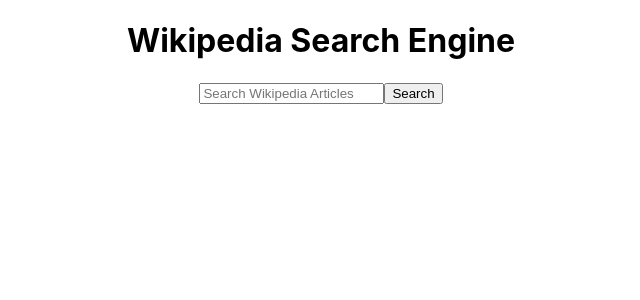
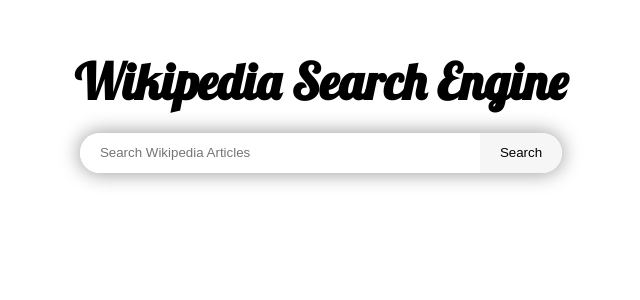
Before and after one commit to kaathryyn/2022_SIS_Team2, a React (Create React App) app in the folder client/: page / in a window 1280 px wide. Shown: the top 300 px of the page, without its empty margins (319-959 px from the left). Built offline with nearby package versions, Linux system fonts and the light colour scheme.

Commit message:
completed app.css

```diff
--- a/client/src/App.css
+++ b/client/src/App.css
@@ -1,38 +1,81 @@
-.App {
-  text-align: center;
+@import url('https://fonts.googleapis.com/css?family=Lobster|Roboto&display=swap');
+
+* {
+  margin: 0;
+  padding: 0;
+  box-sizing: border-box;
 }
 
-.App-logo {
-  height: 40vmin;
-  pointer-events: none;
+.App {
+  width: 1100px;
+  margin: 0 auto;
+  text-align: center;
+  font-family: 'Roboto', sans-serif;
+  margin-top: 50px;
 }
-
-@media (prefers-reduced-motion: no-preference) {
-  .App-logo {
-    animation: App-logo-spin infinite 20s linear;
-  }
+h1 {
+  font-size: 50px;
+  font-family: 'Lobster', cursive;
+  margin-bottom: 20px;
 }
-
-.App-header {
-  background-color: #282c34;
-  min-height: 100vh;
-  display: flex;
-  flex-direction: column;
-  align-items: center;
-  justify-content: center;
-  font-size: calc(10px + 2vmin);
-  color: white;
+.App form {
+  display: inline-block;
+  border-radius: 20px;
+  box-shadow: 0 0 19px 1px rgba(0, 0, 0, 0.39);
+  margin-bottom: 30px;
 }
-
-.App-link {
-  color: #61dafb;
+.App input {
+  line-height: 40px;
+  border-radius: 20px 0 0 20px;
+  border: none;
+  width: 400px;
+  padding: 0 20px;
 }
-
-@keyframes App-logo-spin {
-  from {
-    transform: rotate(0deg);
-  }
-  to {
-    transform: rotate(360deg);
-  }
+.App input:focus {
+  outline: none;
 }
+.App button {
+  line-height: 40px;
+  border: none;
+  background-color: #f6f6f6;
+  padding: 0 20px;
+  border-radius: 0 20px 20px 0;
+  cursor: pointer;
+}
+.App button:focus {
+  outline: none;
+}
+.searchResultDiv {
+  width: 800px;
+  margin: 0 auto;
+  text-align: left;
+  margin-bottom: 20px;
+}
+.searchResultDiv h3 {
+  color: #1a0dab;
+}
+.searchResultDiv h3 a {
+  color: #1a0dab;
+  display: inline-block;
+  line-height: 16px;
+  text-decoration: none;
+}
+.searchResultDiv h3 a:hover {
+  border-bottom: 3px solid;
+}
+.searchResultDiv a:visited {
+  color: #1a0dab;
+}
+.searchResultDiv .link a {
+  text-decoration: none;
+  color: #287e44;
+}
+.searchResultDiv .link a:hover {
+  text-decoration: none;
+}
+.searchResultDiv .searchmatch {
+  font-weight: bold;
+}
+.searchResultDiv .description {
+  color: #414141;
+}
```
